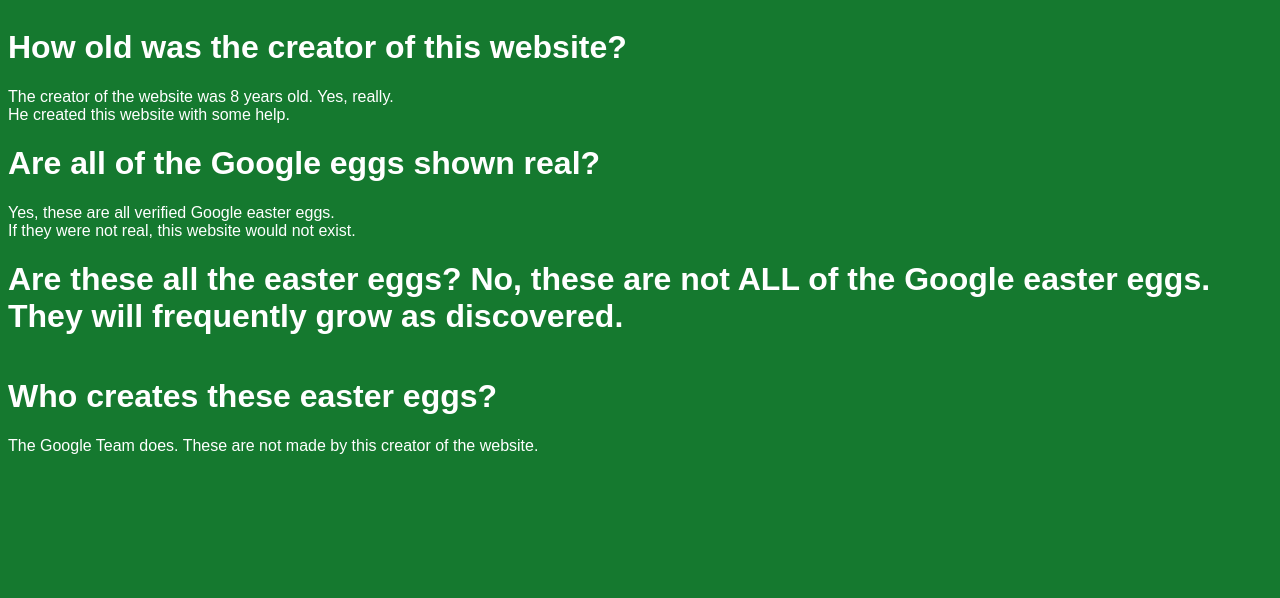
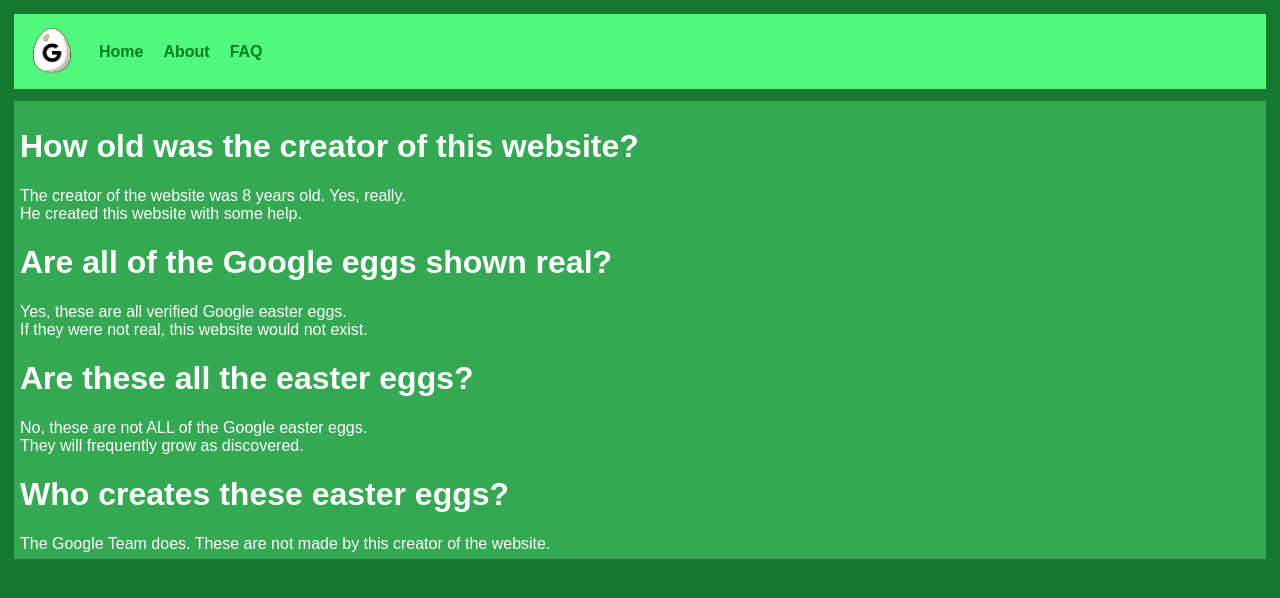
Before and after one commit to graysoncreation/Google-Eggs, a plain HTML site: page faq.html in a window 1280 px wide. Drawn offline with Linux system fonts and the light colour scheme.

Commit message:
added navbar to faq

```diff
--- a/faq.html
+++ b/faq.html
@@ -8,13 +8,22 @@
     <link rel="stylesheet" href="styles.css">
 </head>
 <body>
+    <div class="navbar">
+        <ul>
+            <img src="Untitled-removebg-preview.png" width="75" height="75">
+            <li><a href="index.html">Home</a></li>
+            <li><a href="about.html">About</a></li>
+            <li><a href="faq.html">FAQ</a></li>
+        </ul>
+    </div>
+    <div class="main-content">
     <h1>How old was the creator of this website?</h1>
     The creator of the website was 8 years old. Yes, really.<br>
     He created this website with some help.<br>
     <h1>Are all of the Google eggs shown real?</h1>
     Yes, these are all verified Google easter eggs.<br>
     If they were not real, this website would not exist.<br>
-    <h1>Are these all the easter eggs?
+    <h1>Are these all the easter eggs?</h1>
     No, these are not ALL of the Google easter eggs.<br>
     They will frequently grow as discovered.
     <h1>Who creates these easter eggs?</h1>
```
